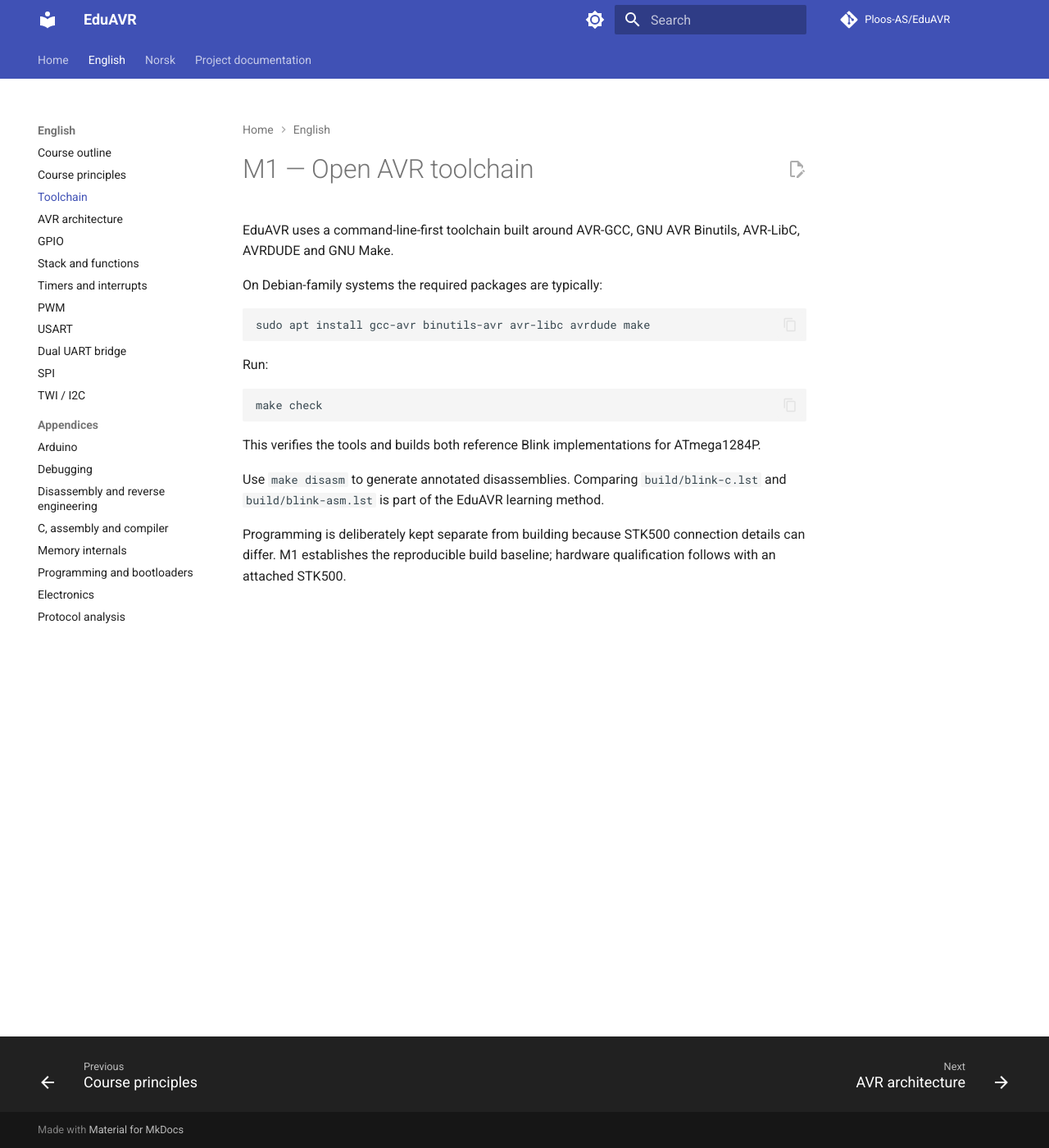
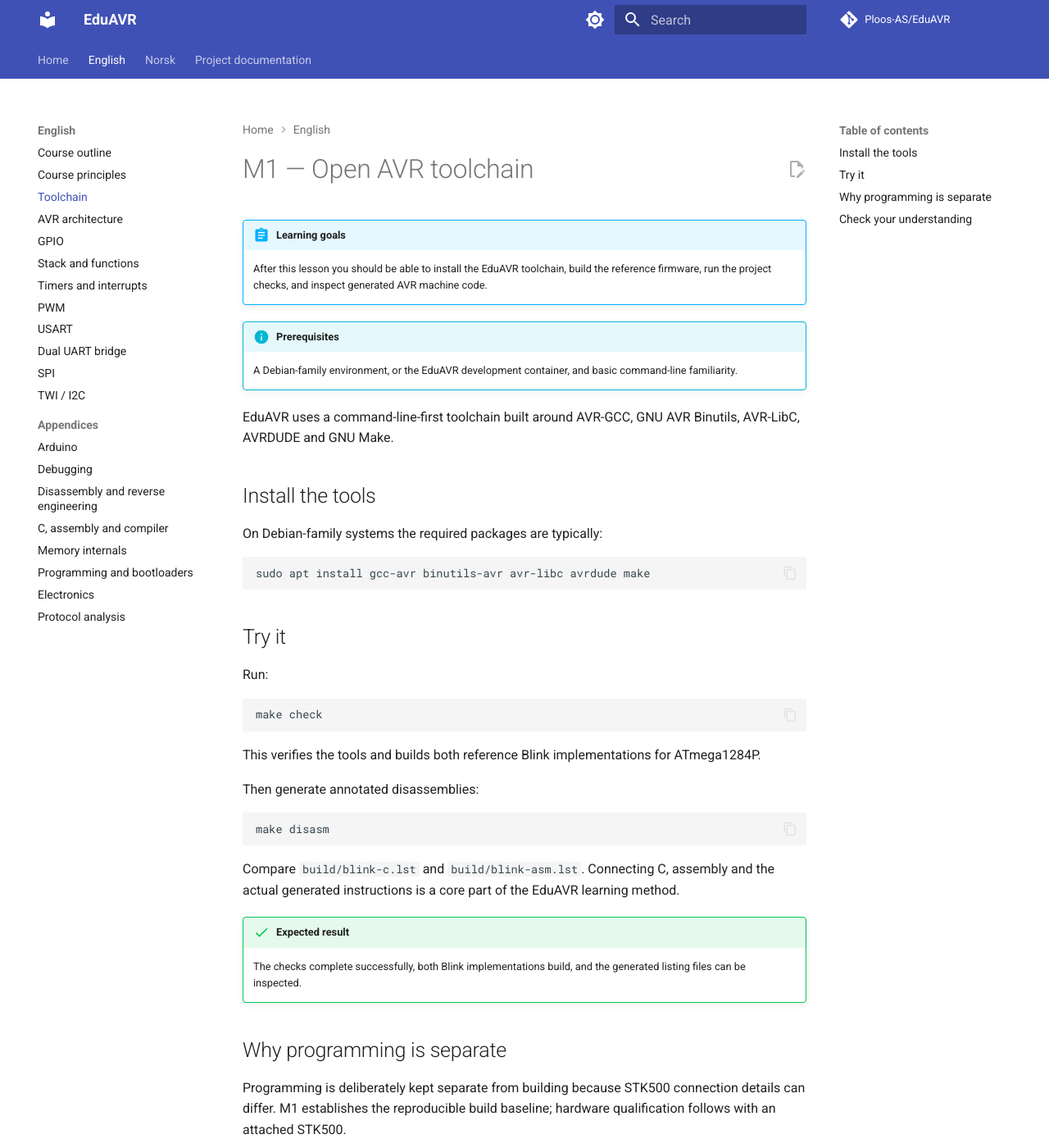
Before and after one commit to Ploos-AS/EduAVR, an MkDocs documentation site: the page built from docs/en/01-toolchain.md, in a window 1280 px wide and 1400 px high. Shown: the whole window at 82% size. Built offline with MkDocs 1.6.1 and Material for MkDocs 9.7.7, drawn with Linux system fonts in a browser that asks for light colours; comment, search, counter and statistics services are not loaded; some of the changed text lies outside the part shown.

Commit message:
docs: adopt web-course lesson structure

````diff
--- a/docs/en/01-toolchain.md
+++ b/docs/en/01-toolchain.md
@@ -1,12 +1,22 @@
 # M1 — Open AVR toolchain
 
+!!! abstract "Learning goals"
+    After this lesson you should be able to install the EduAVR toolchain, build the reference firmware, run the project checks, and inspect generated AVR machine code.
+
+!!! info "Prerequisites"
+    A Debian-family environment, or the EduAVR development container, and basic command-line familiarity.
+
 EduAVR uses a command-line-first toolchain built around AVR-GCC, GNU AVR Binutils, AVR-LibC, AVRDUDE and GNU Make.
+
+## Install the tools
 
 On Debian-family systems the required packages are typically:
 
 ```sh
 sudo apt install gcc-avr binutils-avr avr-libc avrdude make
 ```
+
+## Try it
 
 Run:
 
@@ -16,6 +26,26 @@ make check
 
 This verifies the tools and builds both reference Blink implementations for ATmega1284P.
 
-Use `make disasm` to generate annotated disassemblies. Comparing `build/blink-c.lst` and `build/blink-asm.lst` is part of the EduAVR learning method.
+Then generate annotated disassemblies:
+
+```sh
+make disasm
+```
+
+Compare `build/blink-c.lst` and `build/blink-asm.lst`. Connecting C, assembly and the actual generated instructions is a core part of the EduAVR learning method.
+
+!!! success "Expected result"
+    The checks complete successfully, both Blink implementations build, and the generated listing files can be inspected.
+
+## Why programming is separate
 
 Programming is deliberately kept separate from building because STK500 connection details can differ. M1 establishes the reproducible build baseline; hardware qualification follows with an attached STK500.
+
+## Check your understanding
+
+1. Which tool turns C source into AVR object code?
+2. Why does EduAVR inspect disassembly instead of assuming a one-to-one C-to-assembly translation?
+3. Why is hardware programming not part of the basic reproducible build?
+
+!!! tip "Next"
+    Continue to [AVR architecture and the ATmega1284P](02-avr-architecture.md).
````
